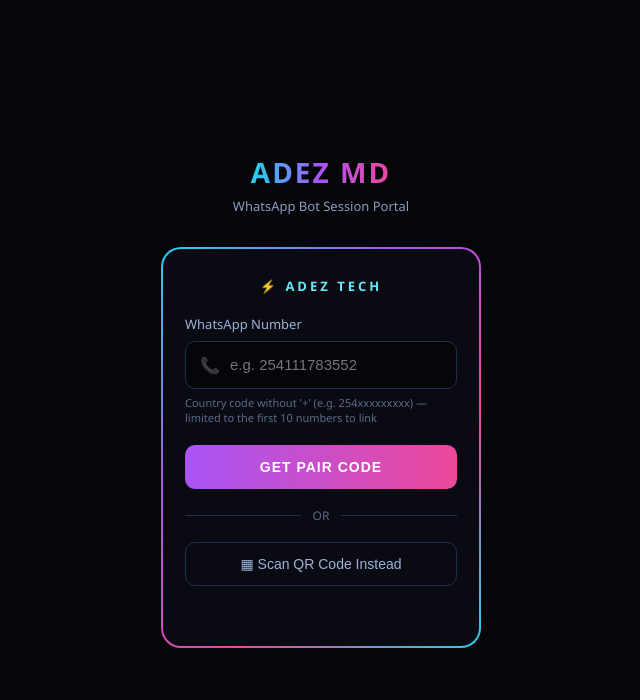
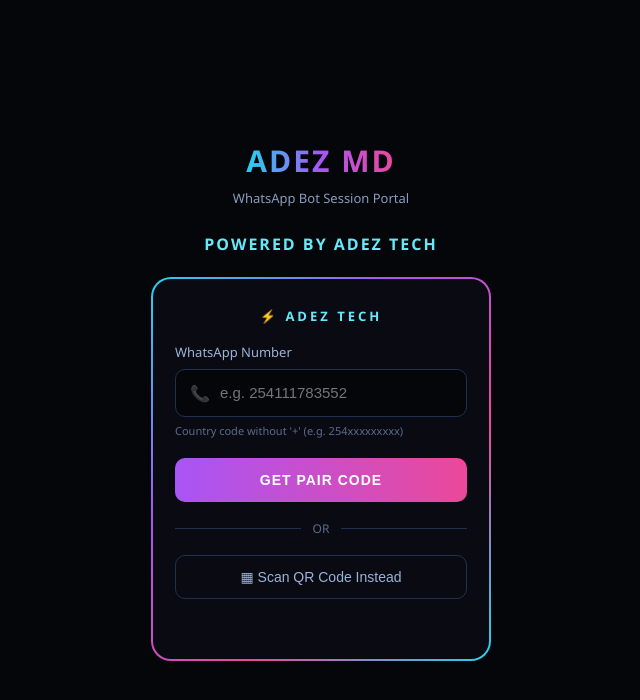
Before and after one commit to arnoldadezs/adez-md, a website: page public/pair.html in a window 1280 px wide. Shown: the whole page, without its empty margins (319-959 px from the left). Drawn offline with Linux system fonts and the light colour scheme; no server answers.

Commit message:
Revise title and enhance styling in pair.html
Updated the title and improved styling elements in the HTML file. Adjusted margins and font weights for better visual appeal.

```diff
--- a/public/pair.html
+++ b/public/pair.html
@@ -3,7 +3,7 @@
 <head>
   <meta charset="UTF-8" />
   <meta name="viewport" content="width=device-width, initial-scale=1.0" />
-  <title>ADEZ MD - Session Portal</title>
+  <title>ADEZ MD - Powered by ADEZ TECH</title>
   <style>
     * { box-sizing: border-box; }
     body {
@@ -20,23 +20,29 @@
       padding: 30px 20px;
     }
     .title {
-      font-size: 28px;
-      font-weight: 800;
+      font-size: 30px;
+      font-weight: 900;
       letter-spacing: 2px;
       background: linear-gradient(90deg, #22d3ee, #a855f7, #ec4899);
       -webkit-background-clip: text;
       background-clip: text;
       color: transparent;
-      margin-bottom: 6px;
+      margin-bottom: 8px;
     }
     .subtitle {
       color: #8b9bbd;
       font-size: 13px;
-      margin-bottom: 30px;
+      margin-bottom: 26px;
+    }
+    .brand {
+      color: #67e8f9;
+      font-weight: 700;
+      letter-spacing: 2px;
+      margin-bottom: 20px;
     }
     .card {
       width: 100%;
-      max-width: 320px;
+      max-width: 340px;
       padding: 2px;
       border-radius: 20px;
       background: linear-gradient(135deg, #22d3ee, #a855f7, #ec4899, #22d3ee);
@@ -51,7 +57,7 @@
       letter-spacing: 3px;
       color: #67e8f9;
       font-weight: bold;
-      margin-bottom: 20px;
+      margin-bottom: 18px;
     }
     label {
       display: block;
@@ -178,6 +184,7 @@
 <body>
   <div class="title">ADEZ MD</div>
   <div class="subtitle">WhatsApp Bot Session Portal</div>
+  <div class="brand">POWERED BY ADEZ TECH</div>
   <div class="subtitle" id="slotsLine" style="margin-top: -22px; margin-bottom: 24px;"></div>
 
   <div class="card">
@@ -189,7 +196,7 @@
         <span>📞</span>
         <input id="numberInput" type="text" placeholder="e.g. 254111783552" />
       </div>
-      <div class="hint">Country code without '+' (e.g. 254xxxxxxxxx) — limited to the first 10 numbers to link</div>
+      <div class="hint">Country code without '+' (e.g. 254xxxxxxxxx)</div>
 
       <button class="btn-primary" onclick="requestCode()">GET PAIR CODE</button>
 
@@ -224,9 +231,7 @@
         const res = await fetch('/slots');
         const data = await res.json();
         document.getElementById('slotsLine').textContent = `${data.used}/${data.max} slots linked`;
-      } catch (err) {
-        // ignore
-      }
+      } catch (err) {}
     }
     loadSlots();
 
@@ -251,15 +256,13 @@
           clearInterval(pollTimer);
           loadSlots();
         } else if (data.status === 'pairing') {
-          statusLine.textContent = 'Waiting for you to scan/enter the code on your phone...';
+          statusLine.textContent = 'Waiting for your phone to scan or accept the code...';
           const img = document.getElementById('qrImg');
           if (document.getElementById('qrWrap').style.display !== 'none') {
             img.src = '/qr?phone=' + encodeURIComponent(currentPhone) + '&t=' + Date.now();
           }
         }
-      } catch (err) {
-        // ignore transient errors, keep polling
-      }
+      } catch (err) {}
     }
 
     async function showQR() {
@@ -318,7 +321,6 @@
         copyBtn.textContent = '✅';
         setTimeout(() => { copyBtn.textContent = '📋'; }, 1500);
       } catch (err) {
-        // Fallback for browsers without clipboard API access
         const temp = document.createElement('textarea');
         temp.value = lastCode;
         document.body.appendChild(temp);
```
